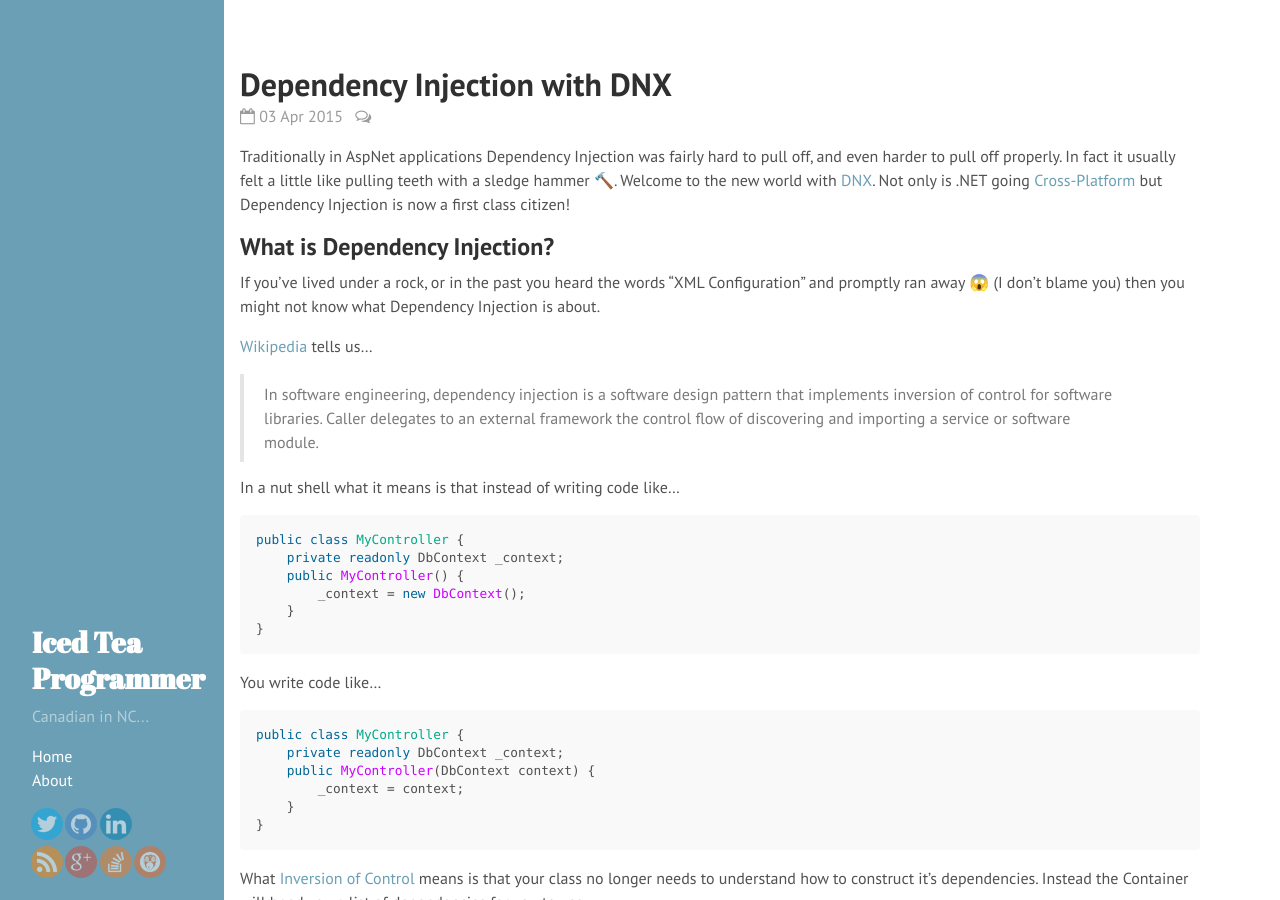
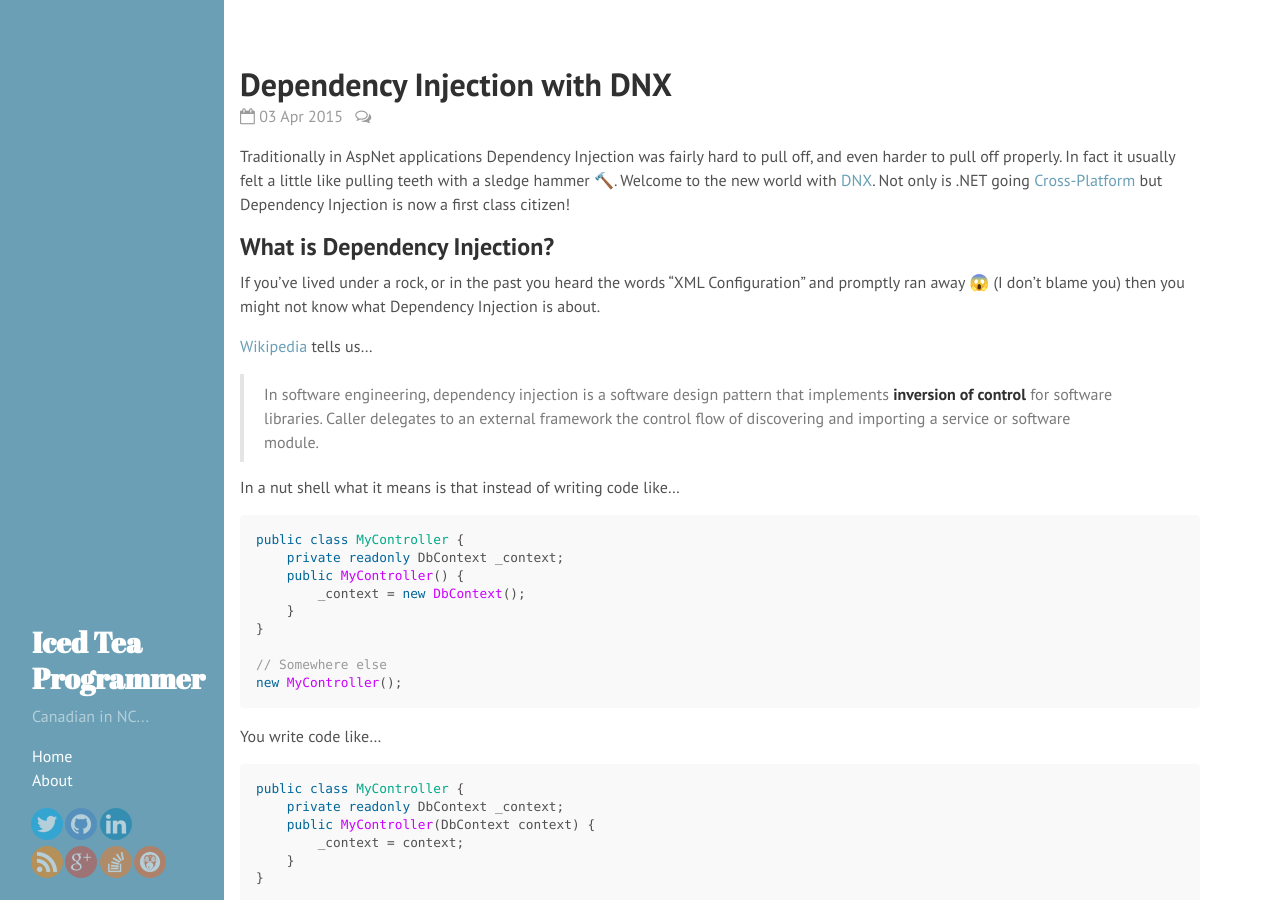
Before and after one commit to david-driscoll/david-driscoll.github.io, a Jekyll site: the page built from _posts/2015/2015-04-03-dependency-injection-with-dnx-aka-aspnet5.md, in a window 1280 px wide and 900 px high. Built offline with Jekyll 4.4.1, drawn with Linux system fonts in a browser that asks for light colours; nearby versions of some CDN libraries; emoji names are drawn with the system emoji font; Markdown is read by kramdown in place of the engine named in the settings; comment, search, counter and statistics services are not loaded; some of the changed text lies outside the part shown.

Commit message:
format cleanup

````diff
--- a/_posts/2015/2015-04-03-dependency-injection-with-dnx-aka-aspnet5.md
+++ b/_posts/2015/2015-04-03-dependency-injection-with-dnx-aka-aspnet5.md
@@ -12,7 +12,7 @@
 If you've lived under a rock, or in the past you heard the words "XML Configuration" and promptly ran away :scream: (I don't blame you) then you might not know what Dependency Injection is about.
 
 [Wikipedia](http://en.wikipedia.org/wiki/Dependency_injection) tells us...
-> In software engineering, dependency injection is a software design pattern that implements inversion of control for software libraries. Caller delegates to an external framework the control flow of discovering and importing a service or software module.
+> In software engineering, dependency injection is a software design pattern that implements **inversion of control** for software libraries. Caller delegates to an external framework the control flow of discovering and importing a service or software module.
 
 In a nut shell what it means is that instead of writing code like...
 
@@ -23,6 +23,9 @@
         _context = new DbContext();
     }
 }
+
+// Somewhere else
+new MyController();
 ```
 
 You write code like...
@@ -34,6 +37,9 @@
         _context = context;
     }
 }
+
+// Somewhere else
+serviceProvider.GetService<MyController>();
 ```
 
 What [Inversion of Control](http://en.wikipedia.org/wiki/Inversion_of_control) means is that your class no longer needs to understand how to construct it's dependencies.  Instead the Container will hand you a list of dependencies for you to use.
````
